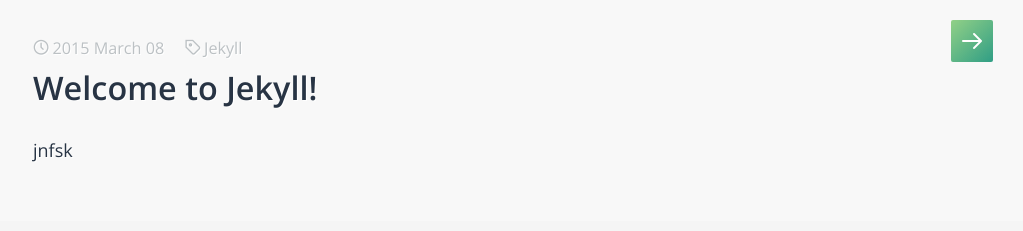
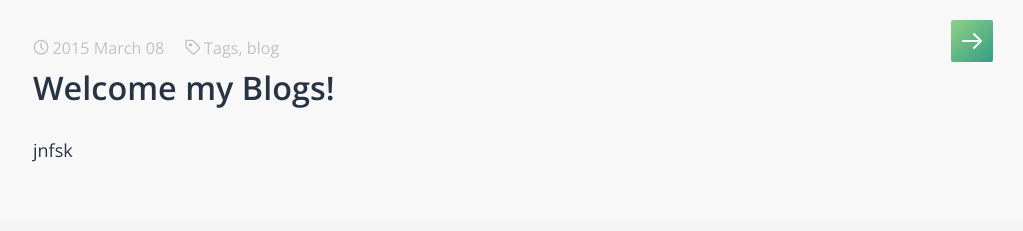
Before and after one commit to lioilwin/lioilwin.github.io, a Jekyll site: the page built from _posts/2015-03-08-welcome-ll.markdown, in a window 1280 px wide. Shown: the top 231 px of the page, without its empty margins (257-1280 px from the left). Built offline with Jekyll 4.4.1, drawn with Linux system fonts in a browser that asks for light colours; some web fonts are replaced; comment, search, counter and statistics services are not loaded.

Commit message:
Update 2015-03-08-welcome-ll.markdown

```diff
--- a/_posts/2015-03-08-welcome-ll.markdown
+++ b/_posts/2015-03-08-welcome-ll.markdown
@@ -1,7 +1,9 @@
 ---
 layout: post
-title:  "Welcome to Jekyll!"
-tags: Jekyll
+title:  "Welcome my Blogs!"
+date:   2015-03-08 22:21:49
+categories: cate Blogs
+tags: Tags blog
 ---
 
 jnfsk
```
